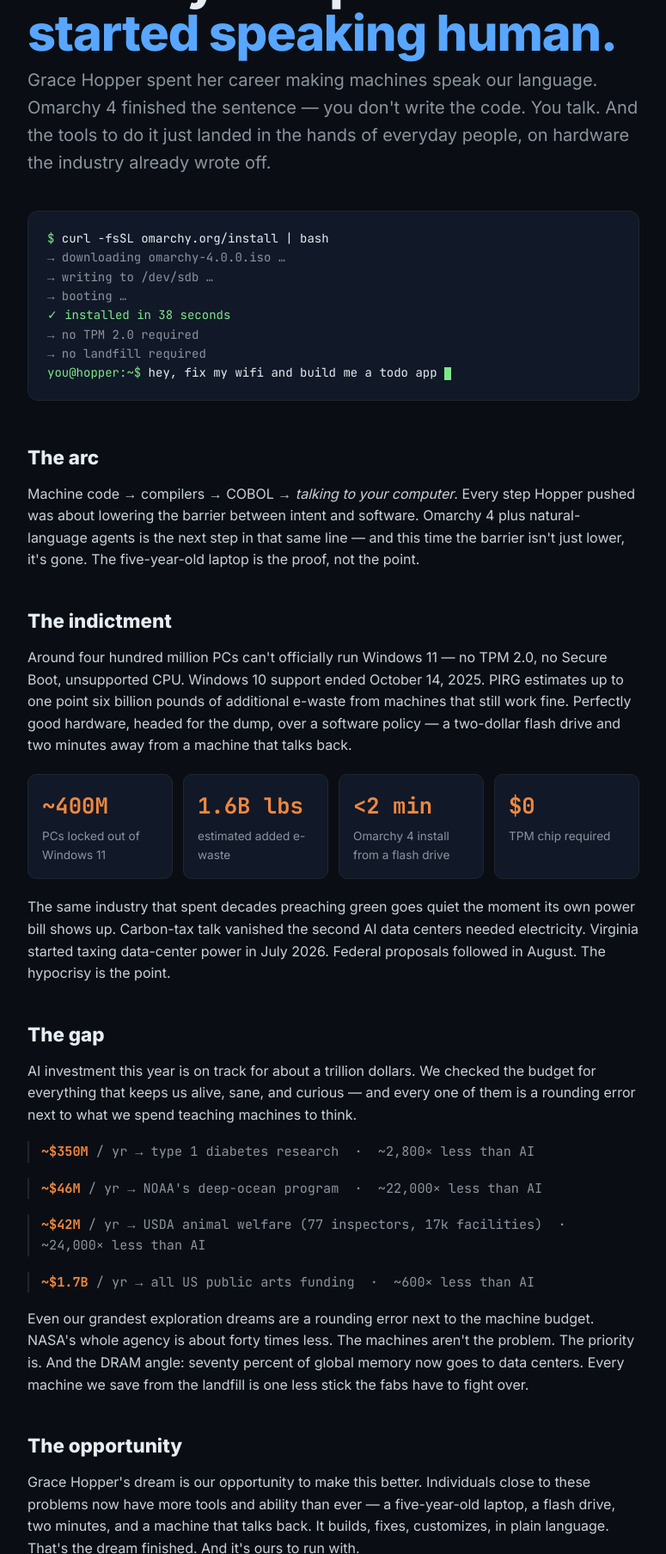
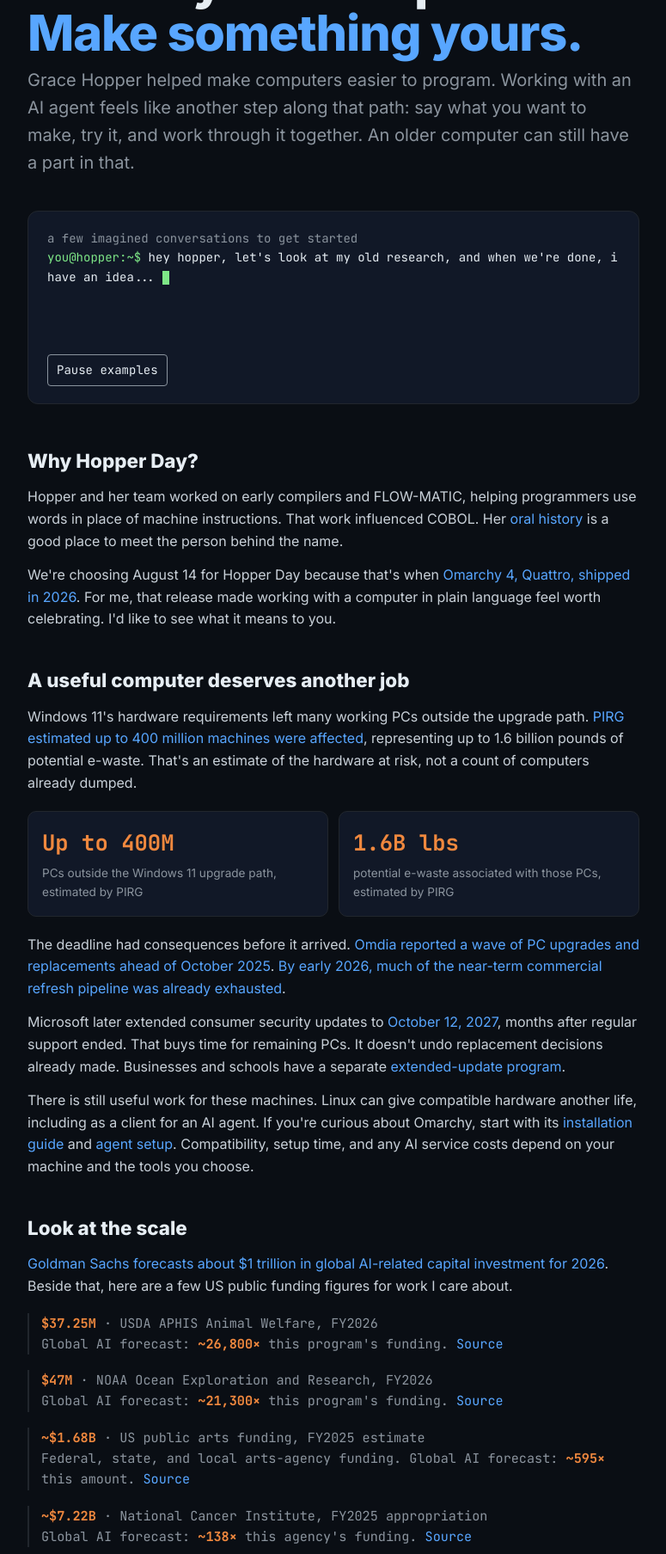
Before and after one commit to TechLuddite/hopper-day, a plain HTML site: page index.html in a window 1280 px wide. Shown: the part 133-1940 px from the top of the page at 86% size, without its empty margins (252-1027 px from the left). Drawn offline with Linux system fonts and the light colour scheme.

Commit message:
Rebuild research sources and refine Hopper Day invitation (#1)

```diff
--- a/index.html
+++ b/index.html
@@ -4,9 +4,9 @@
   <meta charset="UTF-8" />
   <meta name="viewport" content="width=device-width, initial-scale=1" />
   <title>Hopper Day — August 14</title>
-  <meta name="description" content="August 14 is Hopper Day. The day computers started speaking human — Grace Hopper's dream, realized." />
+  <meta name="description" content="August 14 is Hopper Day. Celebrate what you can make when you can talk to your computer." />
   <meta property="og:title" content="Hopper Day — August 14" />
-  <meta property="og:description" content="The day a five-year-old laptop stopped being e-waste and started talking back." />
+  <meta property="og:description" content="August 14 is Hopper Day. Talk to your computer, follow an idea, and make something yours." />
   <meta property="og:type" content="website" />
   <link rel="preconnect" href="https://fonts.googleapis.com" />
   <link rel="preconnect" href="https://fonts.gstatic.com" crossorigin />
@@ -62,6 +62,21 @@
     .terminal .out { color: var(--dim); }
     .terminal .ok { color: var(--accent); }
     .terminal .cursor { display: inline-block; width: 8px; height: 1.1em; background: var(--accent); vertical-align: text-bottom; animation: blink 1s steps(2) infinite; }
+    .personal-request { min-height: 8em; overflow-wrap: anywhere; }
+    #toggle-prompts {
+      margin-top: 12px;
+      padding: 6px 10px;
+      border: 1px solid var(--dim);
+      border-radius: 4px;
+      background: var(--panel);
+      color: var(--ink);
+      font: inherit;
+      cursor: pointer;
+    }
+    :focus-visible { outline: 2px solid var(--accent); outline-offset: 4px; }
+    @media (prefers-reduced-motion: reduce) {
+      .terminal .cursor { animation: none; }
+    }
     @keyframes blink { 50% { opacity: 0; } }
     section { margin: 0 0 40px; }
     h2 { font-size: 1.4rem; margin: 0 0 12px; font-weight: 700; }
@@ -103,57 +118,95 @@
 <body>
   <div class="wrap">
     <div class="kicker">August 14 · Hopper Day</div>
-    <h1>The day computers<br /><span class="date">started speaking human.</span></h1>
-    <p class="lede">Grace Hopper spent her career making machines speak our language. Omarchy 4 finished the sentence — you don't write the code. You talk. And the tools to do it just landed in the hands of everyday people, on hardware the industry already wrote off.</p>
+    <h1>Talk to your computer.<br /><span class="date">Make something yours.</span></h1>
+    <p class="lede">Grace Hopper helped make computers easier to program. Working with an AI agent feels like another step along that path: say what you want to make, try it, and work through it together. An older computer can still have a part in that.</p>
 
     <div class="terminal">
-      <div><span class="prompt">$</span> curl -fsSL omarchy.org/install | bash</div>
-      <div class="out">→ downloading omarchy-4.0.0.iso …</div>
-      <div class="out">→ writing to /dev/sdb …</div>
-      <div class="out">→ booting …</div>
-      <div class="ok">✓ installed in 38 seconds</div>
-      <div class="out">→ no TPM 2.0 required</div>
-      <div class="out">→ no landfill required</div>
-      <div><span class="prompt">you@hopper:~$</span> hey, fix my wifi and build me a todo app <span class="cursor"></span></div>
+      <div class="out">a few imagined conversations to get started</div>
+      <div class="personal-request"><span class="prompt">you@hopper:~$</span> <span id="personal-request">hey hopper, let's look at my old research, and when we're done, i have an idea...</span> <span class="cursor" aria-hidden="true"></span></div>
+      <button id="toggle-prompts" type="button" hidden>Pause examples</button>
     </div>
 
     <section>
-      <h2>The arc</h2>
-      <p>Machine code → compilers → COBOL → <em>talking to your computer</em>. Every step Hopper pushed was about lowering the barrier between intent and software. Omarchy 4 plus natural-language agents is the next step in that same line — and this time the barrier isn't just lower, it's gone. The five-year-old laptop is the proof, not the point.</p>
+      <h2>Why Hopper Day?</h2>
+      <p>Hopper and her team worked on early compilers and FLOW-MATIC, helping programmers use words in place of machine instructions. That work influenced COBOL. Her <a href="https://archive.computerhistory.org/resources/text/Oral_History/Hopper_Grace/102702026.05.01.pdf#page=3">oral history</a> is a good place to meet the person behind the name.</p>
+      <p>We're choosing August 14 for Hopper Day because that's when <a href="https://github.com/omacom/omarchy/releases/tag/v4.0.0">Omarchy 4, Quattro, shipped in 2026</a>. For me, that release made working with a computer in plain language feel worth celebrating. I'd like to see what it means to you.</p>
     </section>
 
     <section>
-      <h2>The indictment</h2>
-      <p>Around four hundred million PCs can't officially run Windows 11 — no TPM 2.0, no Secure Boot, unsupported CPU. Windows 10 support ended October 14, 2025. PIRG estimates up to one point six billion pounds of additional e-waste from machines that still work fine. Perfectly good hardware, headed for the dump, over a software policy — a two-dollar flash drive and two minutes away from a machine that talks back.</p>
+      <h2>A useful computer deserves another job</h2>
+      <p>Windows 11's hardware requirements left many working PCs outside the upgrade path. <a href="https://pirg.org/edfund/resources/electronic-waste-graveyard/">PIRG estimated up to 400 million machines were affected</a>, representing up to 1.6 billion pounds of potential e-waste. That's an estimate of the hardware at risk, not a count of computers already dumped.</p>
       <div class="stat-grid">
-        <div class="stat"><div class="num">~400M</div><div class="lbl">PCs locked out of Windows 11</div></div>
-        <div class="stat"><div class="num">1.6B lbs</div><div class="lbl">estimated added e-waste</div></div>
-        <div class="stat"><div class="num">&lt;2 min</div><div class="lbl">Omarchy 4 install from a flash drive</div></div>
-        <div class="stat"><div class="num">$0</div><div class="lbl">TPM chip required</div></div>
+        <div class="stat"><div class="num">Up to 400M</div><div class="lbl">PCs outside the Windows 11 upgrade path, estimated by PIRG</div></div>
+        <div class="stat"><div class="num">1.6B lbs</div><div class="lbl">potential e-waste associated with those PCs, estimated by PIRG</div></div>
       </div>
-      <p>The same industry that spent decades preaching green goes quiet the moment its own power bill shows up. Carbon-tax talk vanished the second AI data centers needed electricity. Virginia started taxing data-center power in July 2026. Federal proposals followed in August. The hypocrisy is the point.</p>
+      <p>The deadline had consequences before it arrived. <a href="https://omdia.tech.informa.com/pr/2025/oct/omdia-global-pc-market-grew-7percent-in-q3-2025-as-windows-10-end-of-service-deadline-nears">Omdia reported a wave of PC upgrades and replacements ahead of October 2025</a>. <a href="https://omdia.tech.informa.com/pr/2026/june/us-pc-shipments-fell-7percent-in-1q26-marking-steepest-decline-since-2023">By early 2026, much of the near-term commercial refresh pipeline was already exhausted</a>.</p>
+      <p>Microsoft later extended consumer security updates to <a href="https://support.microsoft.com/en-us/windows/deployment/updates-lifecycle/windows-10-support-has-ended-on-october-14-2025">October 12, 2027</a>, months after regular support ended. That buys time for remaining PCs. It doesn't undo replacement decisions already made. Businesses and schools have a separate <a href="https://learn.microsoft.com/en-us/windows/whats-new/extended-security-updates">extended-update program</a>.</p>
+      <p>There is still useful work for these machines. Linux can give compatible hardware another life, including as a client for an AI agent. If you're curious about Omarchy, start with its <a href="https://omarchy.org/manual/getting-started/">installation guide</a> and <a href="https://omarchy.org/manual/ai/">agent setup</a>. Compatibility, setup time, and any AI service costs depend on your machine and the tools you choose.</p>
     </section>
 
     <section>
-      <h2>The gap</h2>
-      <p>AI investment this year is on track for about a trillion dollars. We checked the budget for everything that keeps us alive, sane, and curious — and every one of them is a rounding error next to what we spend teaching machines to think.</p>
-      <div class="ratio"><b>~$350M</b> / yr → type 1 diabetes research &nbsp;·&nbsp; ~2,800× less than AI</div>
-      <div class="ratio"><b>~$46M</b> / yr → NOAA's deep-ocean program &nbsp;·&nbsp; ~22,000× less than AI</div>
-      <div class="ratio"><b>~$42M</b> / yr → USDA animal welfare (77 inspectors, 17k facilities) &nbsp;·&nbsp; ~24,000× less than AI</div>
-      <div class="ratio"><b>~$1.7B</b> / yr → all US public arts funding &nbsp;·&nbsp; ~600× less than AI</div>
-      <p>Even our grandest exploration dreams are a rounding error next to the machine budget. NASA's whole agency is about forty times less. The machines aren't the problem. The priority is. And the DRAM angle: seventy percent of global memory now goes to data centers. Every machine we save from the landfill is one less stick the fabs have to fight over.</p>
+      <h2>Look at the scale</h2>
+      <p><a href="https://www.goldmansachs.com/insights/articles/global-investment-is-forecast-to-exceed-1-trillion-in-2026">Goldman Sachs forecasts about $1 trillion in global AI-related capital investment for 2026</a>. Beside that, here are a few US public funding figures for work I care about.</p>
+      <div class="ratio"><b>$37.25M</b> · USDA APHIS Animal Welfare, FY2026<br />Global AI forecast: <b>~26,800×</b> this program's funding. <a href="https://www.govinfo.gov/content/pkg/CREC-2025-11-09/html/CREC-2025-11-09-pt1-PgS8043-2.htm">Source</a></div>
+      <div class="ratio"><b>$47M</b> · NOAA Ocean Exploration and Research, FY2026<br />Global AI forecast: <b>~21,300×</b> this program's funding. <a href="https://www.govinfo.gov/content/pkg/CREC-2026-01-08/pdf/CREC-2026-01-08-bk3.pdf#page=4">Source</a></div>
+      <div class="ratio"><b>~$1.68B</b> · US public arts funding, FY2025 estimate<br />Federal, state, and local arts-agency funding. Global AI forecast: <b>~595×</b> this amount. <a href="https://reader.giarts.org/read/public-funding-for-the-arts-2025">Source</a></div>
+      <div class="ratio"><b>~$7.22B</b> · National Cancer Institute, FY2025 appropriation<br />Global AI forecast: <b>~138×</b> this agency's funding. <a href="https://www.cancer.gov/about-nci/budget/fact-book/data/recent-fiscal-year">Source</a></div>
+      <p>This compares worldwide AI investment with selected US budgets. It shows scale; it doesn't measure everything spent on these fields or prove that one budget took money from another. The <a href="https://github.com/TechLuddite/hopper-day/blob/main/research.md">research notes</a> include the calculations, more comparisons, and their limits.</p>
+      <p>I want more of the computing power being built to reach people working on those problems. Researchers, teachers, artists, and people keeping a small organization going should have a say in what these tools are for.</p>
+      <p>Using an old laptop doesn't erase the cost of a cloud service. <a href="https://omdia.tech.informa.com/pr/2026/june/us-pc-shipments-fell-7percent-in-1q26-marking-steepest-decline-since-2023">AI server demand is also putting pressure on memory supplies for PCs</a>. Keeping hardware in use can avoid a replacement purchase. It's one practical thing we can do while asking harder questions about the buildout.</p>
     </section>
 
     <section>
       <h2>The opportunity</h2>
-      <p>Grace Hopper's dream is our opportunity to make this better. Individuals close to these problems now have more tools and ability than ever — a five-year-old laptop, a flash drive, two minutes, and a machine that talks back. It builds, fixes, customizes, in plain language. That's the dream finished. And it's ours to run with.</p>
-      <a class="cta" href="https://github.com/TechLuddite/hopper-day">★ Star the repo · fork it · make it yours</a>
+      <p>Start with something you care about. Revisit research you set aside, catalog a collection, or build a tool you've wanted for years. That's what I want to celebrate with Hopper Day: more people getting to make things with their computers.</p>
+      <p>I enjoy the mechanics of making things work. I also love seeing the visuals other people come up with, with or without digital aids. Fork this project and show us what Hopper Day means to you. Give it your own look, tell your story, or take it somewhere I haven't thought of.</p>
+      <p>PRs are welcome too: improve this page, add a translation, correct a source, or contribute an example. If you make your own version, <a href="https://github.com/TechLuddite/hopper-day/issues">share a link</a> so we can see it.</p>
+      <a class="cta" href="https://github.com/TechLuddite/hopper-day">Fork it · send a PR · make it yours</a>
     </section>
 
     <footer>
-      Open source under the MIT License. Built by <a href="https://github.com/TechLuddite">TechLuddite</a>. Hand it off — Hopper Day shouldn't belong to one person.<br />
-      Full research trail: <a href="research.md"><code>research.md</code></a> in this repo.
+      Open source under the MIT License. Built by <a href="https://github.com/TechLuddite">TechLuddite</a>. Hopper Day is yours to interpret too.<br />
+      Research notes: <a href="https://github.com/TechLuddite/hopper-day/blob/main/research.md"><code>research.md</code></a> in this repo.
     </footer>
   </div>
+<script>
+    const examples = [
+      "hey hopper, let's look at my old research, and when we're done, i have an idea...",
+      "hey hopper, help me catalog all the old computers i have, and when we're done, i have an idea...",
+      "hey hopper, let's sort through my garden notes, and when we're done, i have an idea...",
+      "hey hopper, help me organize my family recipes, and when we're done, i have an idea...",
+      "hey hopper, let's pick up that project i put aside, and when we're done, i have an idea..."
+    ];
+    const request = document.getElementById('personal-request');
+    const toggle = document.getElementById('toggle-prompts');
+    const reducedMotion = window.matchMedia('(prefers-reduced-motion: reduce)');
+    let current = 0;
+    let paused = reducedMotion.matches;
+    let timer;
+
+    function updateRotation() {
+      window.clearInterval(timer);
+      toggle.textContent = paused ? 'Play examples' : 'Pause examples';
+      if (!paused && !document.hidden) {
+        timer = window.setInterval(() => {
+          current = (current + 1) % examples.length;
+          request.textContent = examples[current];
+        }, 8000);
+      }
+    }
+
+    toggle.hidden = false;
+    toggle.addEventListener('click', () => {
+      paused = !paused;
+      updateRotation();
+    });
+    reducedMotion.addEventListener('change', () => {
+      paused = reducedMotion.matches;
+      updateRotation();
+    });
+    document.addEventListener('visibilitychange', updateRotation);
+    updateRotation();
+  </script>
 </body>
 </html>
```
Also changed, not shown: 3 other files.
